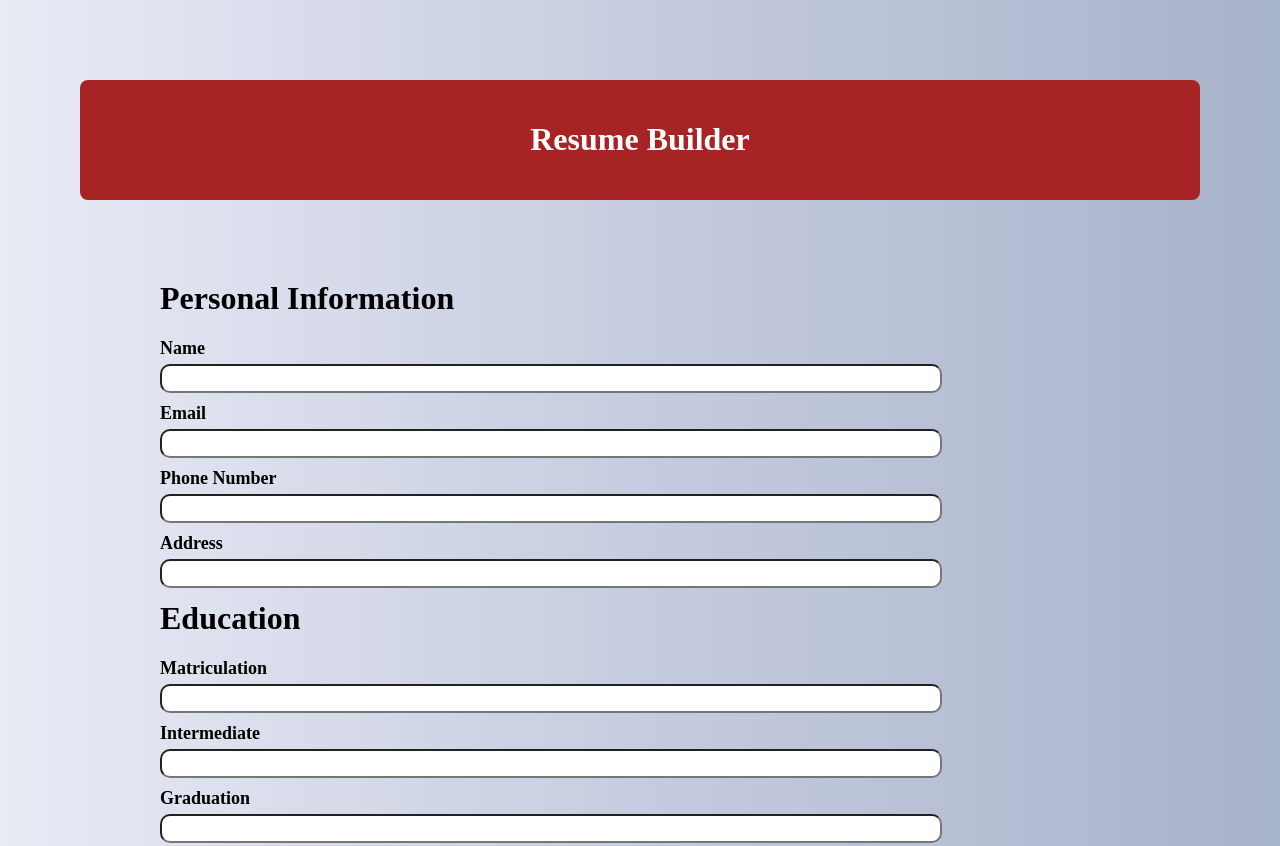
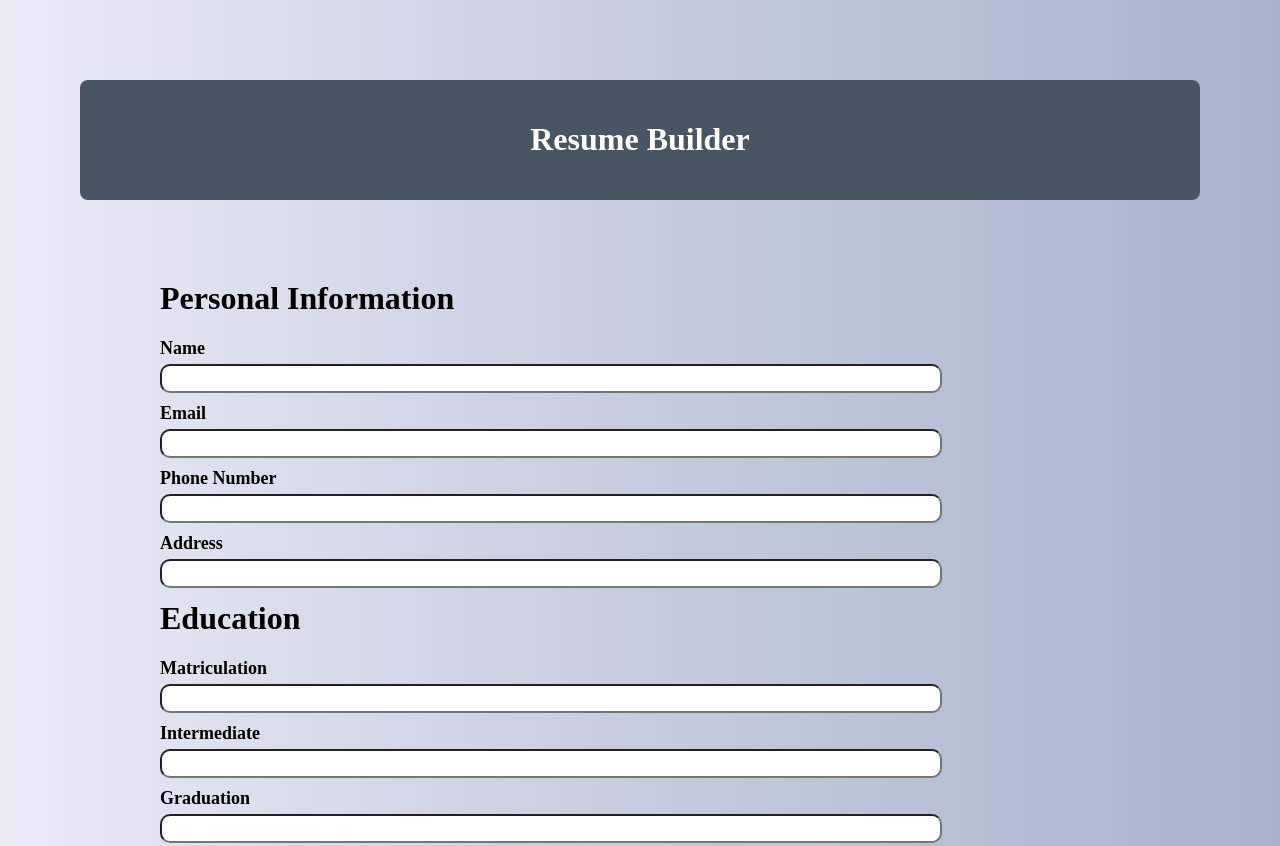
Before and after one commit to SyedNabeelHassan/Cv-Builder, a plain HTML site: page index.html in a window 1280 px wide. Shown: the top 846 px of the page. Drawn offline with Linux system fonts and the light colour scheme.

Commit message:
Update style.css

```diff
--- a/style.css
+++ b/style.css
@@ -48,7 +48,7 @@ background: linear-gradient(90deg, rgb(233, 235, 245) 0%, rgb(198, 204, 223) 50%
     background-color: #f5f5f5;
 } */
 header {
-    background-color: rgb(168, 36, 36);
+    background-color: rgb(72, 85, 99);
     text-align: center;
     padding: 20px;
     color: white;
```
